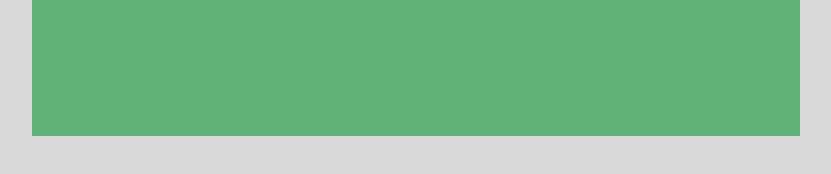
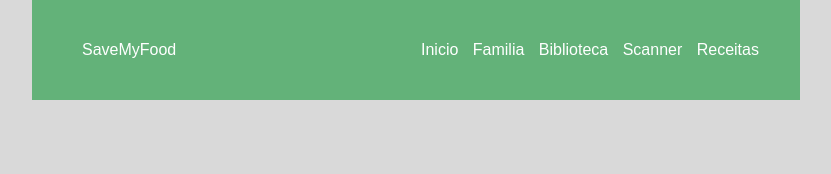
Before and after one commit to PedroStabach/SafeMyFood, a plain HTML site: page login.html in a window 1280 px wide. Shown: the whole page, without its empty margins (224-1055 px from the left). Drawn offline with Linux system fonts and the light colour scheme.

Commit message:
Header pronto

```diff
--- a/login.html
+++ b/login.html
@@ -10,7 +10,21 @@
 <div class="bodyArea">
 
     <header>
-        <div class="headArea"></div>
+
+            <div class="headArea">
+            <div id="nameText">SaveMyFood</div>
+        </div>
+        <div class="headeArea"></div>
+            <nav>
+                <ul>
+                    <li><a href="">Inicio</a> </li>
+                    <li><a href="">Familia</a></li>
+                    <li><a href="">Biblioteca</a></li>
+                    <li><a href="">Scanner</a></li>
+                    <li><a href="">Receitas</a></li>
+                </ul>
+            </nav>
+
     </header>
     <aside>
 
--- a/style.css
+++ b/style.css
@@ -2,21 +2,59 @@
     margin: 0;
     padding: 0;
     font-family: Arial, Helvetica, sans-serif;
-    background-color: #D9D9D9;
+
 }
 
 body {
     display: flex;
     justify-content: center;
-    text-align: center;
     align-items: center;
+    background-color: #D9D9D9;
 }
 .bodyArea {
     width: 768px;
     background-color: #000000;
 }
 
+
+/* Cabecalho */
 header {
     background-color: #63B279;
-    height: 136px;
+    height: 100px;
+    align-items: center;
+    display: flex;
+    flex-wrap: wrap;
+    width: 100%;
 }
+header #nameText {
+    color: #ffffff;
+    size: 25px;
+    padding-left: 50px;
+}
+
+.headArea{
+    width: calc((100% / 2));
+}
+header nav {
+    display: flex;
+}
+header nav ul {
+    flex-direction: row;
+}
+header li {
+
+    list-style: none;
+    size: 20px;
+    display: inline;
+    padding-left: 5px;
+    padding-right: 5px;
+}
+header a {
+    text-decoration: none;
+    color: #ffffff;
+}
+header a:hover {
+    color: #D9D9D9;
+}
+
+/* Corpo CADASTRO*/
```
